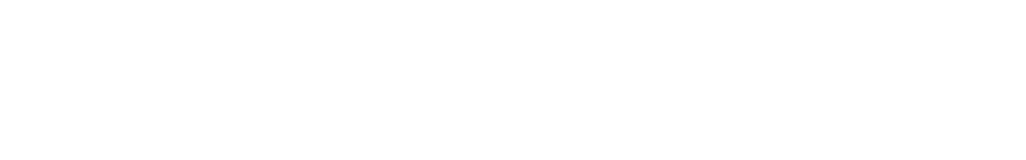
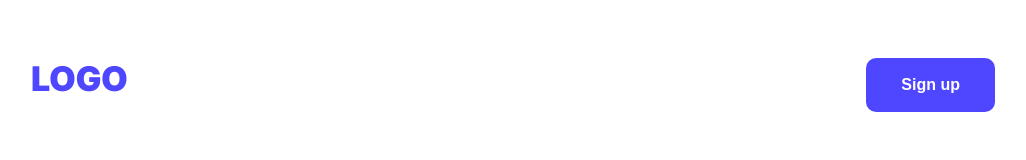
Before and after one commit to Burhan2727/B12A01-landing-launchpad, a plain HTML site: page index.html in a window 1280 px wide. Shown: the whole page, without its empty margins (127-1153 px from the left). Drawn offline with Linux system fonts and the light colour scheme.

Commit message:
added nav section

```diff
--- a/index.html
+++ b/index.html
@@ -11,11 +11,25 @@
       href="https://fonts.googleapis.com/css2?family=Raleway:ital,wght@0,100..900;1,100..900&display=swap"
       rel="stylesheet"
     />
+    <!-- inter font link -->
+    <link rel="preconnect" href="https://fonts.googleapis.com" />
+    <link rel="preconnect" href="https://fonts.gstatic.com" crossorigin />
+    <link
+      href="https://fonts.googleapis.com/css2?family=Inter:ital,opsz,wght@0,14..32,100..900;1,14..32,100..900&display=swap"
+      rel="stylesheet"
+    />
     <!-- css link -->
     <link rel="stylesheet" href="./styles/webflow.css" />
   </head>
   <body class="raleway-normal">
-    <header></header>
+    <header>
+      <!-- navbar section start -->
+      <nav>
+        <div class="nav-logo primary-color">LOGO</div>
+        <a href=""><button class="btn-primary">Sign up</button></a>
+      </nav>
+      <!-- navbar section end -->
+    </header>
     <main></main>
     <footer></footer>
   </body>
--- a/styles/webflow.css
+++ b/styles/webflow.css
@@ -5,3 +5,37 @@
   font-style: normal;
 }
 /* raleway font class end */
+
+/* shared styles start*/
+.primary-color{
+    color: #4E47FF;
+}
+.btn-primary{
+    background-color: #4E47FF;
+    border: none;
+    padding: 18px 35px;
+    font-size: 16px;
+    font-weight: bold;
+    color: #FFFFFF;
+    border-radius: 10px;
+    cursor: pointer;
+    transition: all linear .3s;
+}
+.btn-primary:hover{
+    background-color: #f0c410;
+    color: black;
+}
+/* shared styles end*/
+
+/* navbar style start */
+nav{
+    display: flex;
+    justify-content: space-between;
+    padding: 50px 150px 0;
+}
+.nav-logo{
+    font-family: "Inter", sans-serif;
+    font-weight: 900;
+    font-size: 34px;
+}
+/* navbar style end */
```
